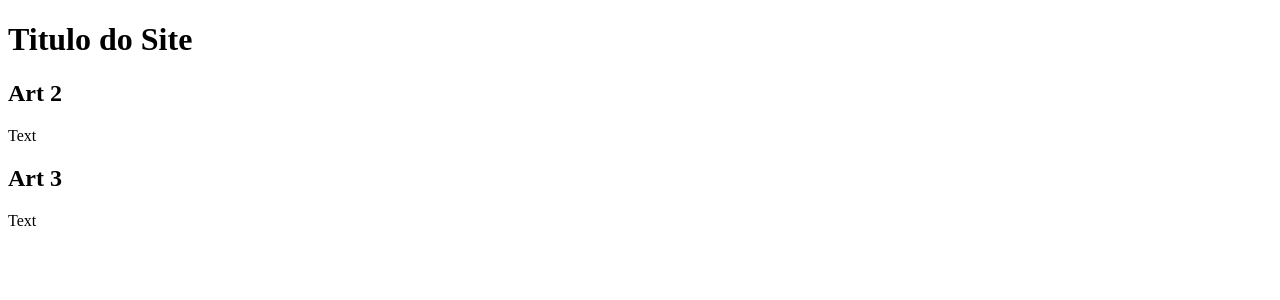
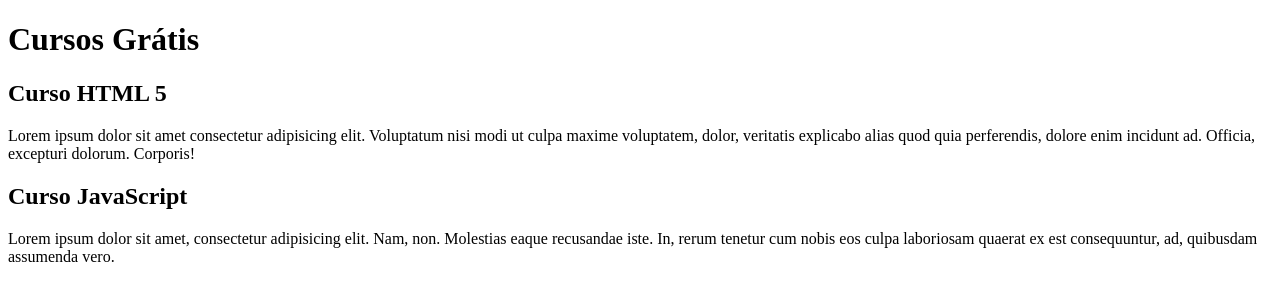
Before and after one commit to lucajeronimo/projeto_site, a plain HTML site: page index.html in a window 1280 px wide. Drawn offline with Linux system fonts and the light colour scheme.

Commit message:
começando a escrever o conteúdo

```diff
--- a/index.html
+++ b/index.html
@@ -10,15 +10,15 @@
 
     <main>
         <header>
-            <h1>Titulo do Site</h1>
+            <h1>Cursos Grátis</h1>
         </header>
         <article>
-            <h2>Art 2</h2>
-            <p>Text</p>
+            <h2>Curso HTML 5 </h2>
+            <p>Lorem ipsum dolor sit amet consectetur adipisicing elit. Voluptatum nisi modi ut culpa maxime voluptatem, dolor, veritatis explicabo alias quod quia perferendis, dolore enim incidunt ad. Officia, excepturi dolorum. Corporis!</p>
         </article>
         <article>
-            <h2>Art 3</h2>
-            <p>Text</p>
+            <h2>Curso JavaScript</h2>
+            <p>Lorem ipsum dolor sit amet, consectetur adipisicing elit. Nam, non. Molestias eaque recusandae iste. In, rerum tenetur cum nobis eos culpa laboriosam quaerat ex est consequuntur, ad, quibusdam assumenda vero.</p>
         </article>
     </main>
 
```
